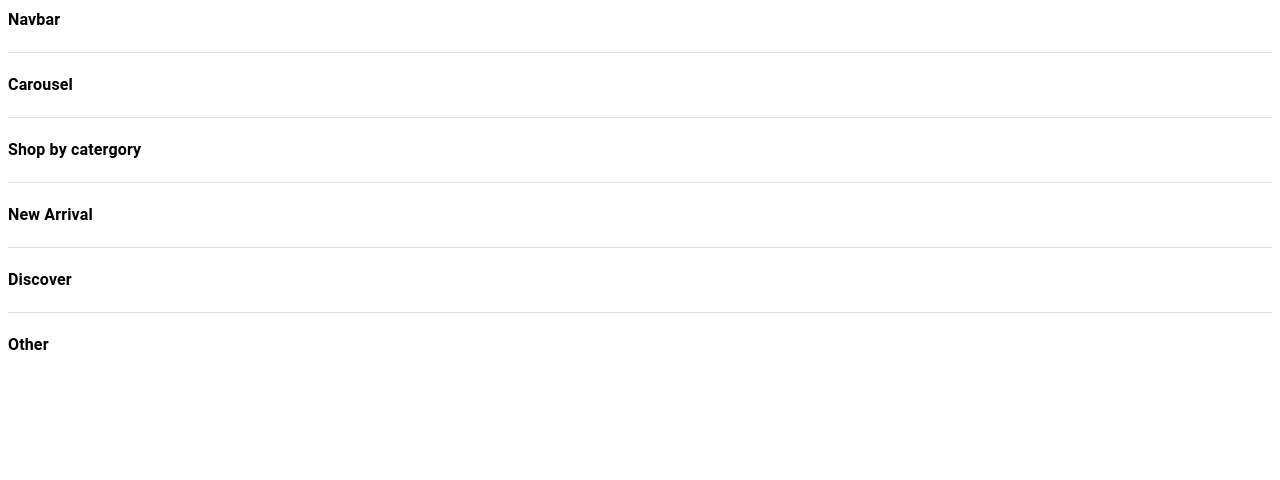
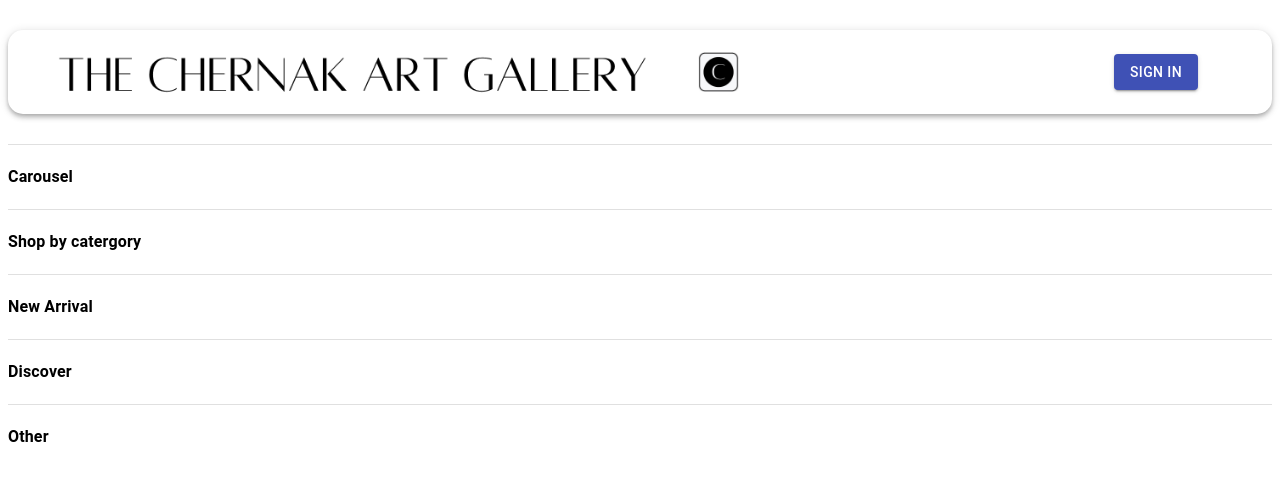
Before and after one commit to zdisanto/RevolutionArt, a React (Create React App) app in the folder client/: page / in a window 1280 px wide. Shown: the top 480 px of the page. Built offline with nearby package versions, Linux system fonts and the light colour scheme.

Commit message:
Homepage outline!

```diff
--- a/client/package.json
+++ b/client/package.json
@@ -9,9 +9,10 @@
     "@testing-library/user-event": "^13.5.0",
     "axios": "^1.1.0",
     "moment": "^2.29.4",
-    "react": "^18.2.0",
-    "react-dom": "^18.2.0",
+    "react": "^17.0.2",
+    "react-dom": "^17.0.2",
     "react-file-base64": "^1.0.3",
+    "react-router-dom": "^6.4.2",
     "react-scripts": "5.0.1",
     "redux-thunk": "^2.4.1",
     "web-vitals": "^2.1.4"
--- a/client/src/App.js
+++ b/client/src/App.js
@@ -1,10 +1,12 @@
 import React from 'react';
 import {Typography, Divider} from '@material-ui/core';
+
+import Navbar from './components/Navbar/Navbar';
 
 const App = () => {
     return (
         <div>
-            <Typography variant="body1"><strong>Navbar</strong></Typography>
+            <Navbar />
             <Divider style={{ margin: '20px 0' }} />
             <Typography variant="body1"><strong>Carousel</strong></Typography>
             <Divider style={{ margin: '20px 0' }} />
--- a/client/src/components/Navbar/Navbar.js
+++ b/client/src/components/Navbar/Navbar.js
@@ -1,28 +1,19 @@
-import React, { useState, useEffect } from 'react';
-import { AppBar, Typography, Toolbar, Avatar, Button } from '@material-ui/core';
-import { Link, useNavigate, useLocation } from 'react-router-dom';
-import { useDispatch } from 'react-redux';
+import React from 'react';
+import { AppBar, Toolbar, Button } from '@material-ui/core';
 
-import logo from '../../images/TCAG_icon.png';
-import text from '../../images/TCAG_title.png';
+import logo from '../../images/icon.png';
+import text from '../../images/TCAG_title_update.png';
+import useStyles from './styles';
 
 const Navbar = () => {
+    const classes = useStyles();
+
     return (
         <AppBar className={classes.appBar} position="static" color="inherit">
-            <Link to="/" className={classes.brandContainer}>
-                <img src={text} alt="icon" height="45px" />
-                <img className={classes.image} src={logo} alt="icon" height="40px" />
-            </Link>
+            <img src={text} alt="icon" height="45px" />
+            <img className={classes.image} src={logo} alt="icon" height="40px" />
             <Toolbar className={classes.toolbar}>
-                {user?.result ? (
-                    <div className={classes.profile}>
-                        <Avatar className={classes.purple} alt={user?.result.name} src={user?.result.imageUrl}>{user?.result.name.charAt(0)}</Avatar>
-                        <Typography className={classes.userName} variant="h6">{user?.result.name}</Typography>
-                        <Button variant="contained" className={classes.logout} color="secondary" onClick={logout}>Logout</Button>
-                    </div>
-                    ) : (
-                    <Button component={Link} to="/auth" variant="contained" color="primary">Sign In</Button>
-                )}
+                <Button variant="contained" color="primary">Sign In</Button>
             </Toolbar>
         </AppBar>
   );
```
Also changed, not shown: client/src/images/TCAG_title_update.png (added), 1 other file (tests, documents, lock files or other folders).
